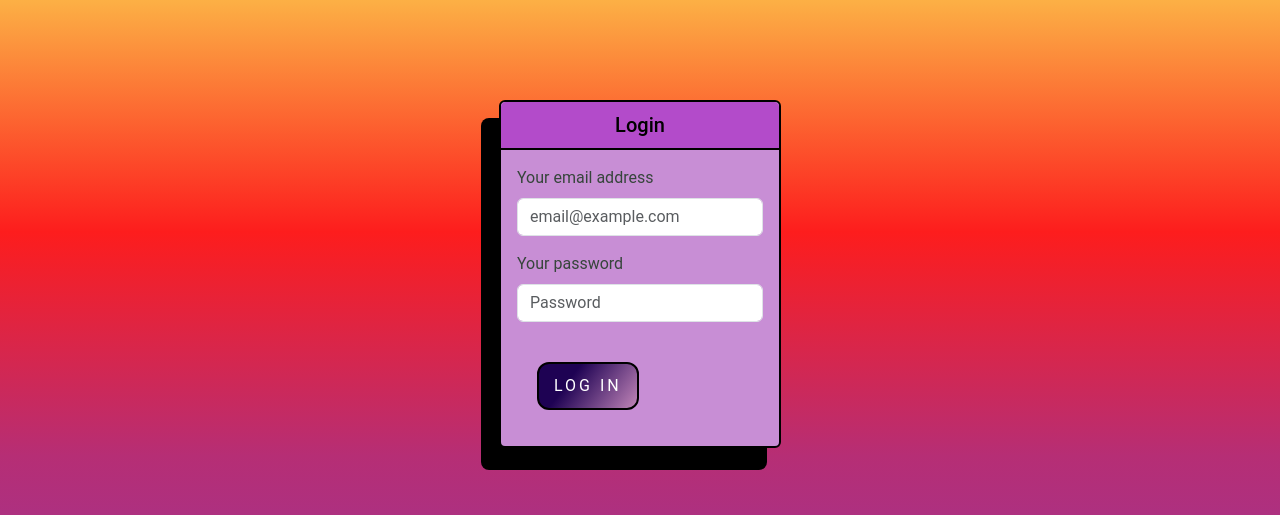
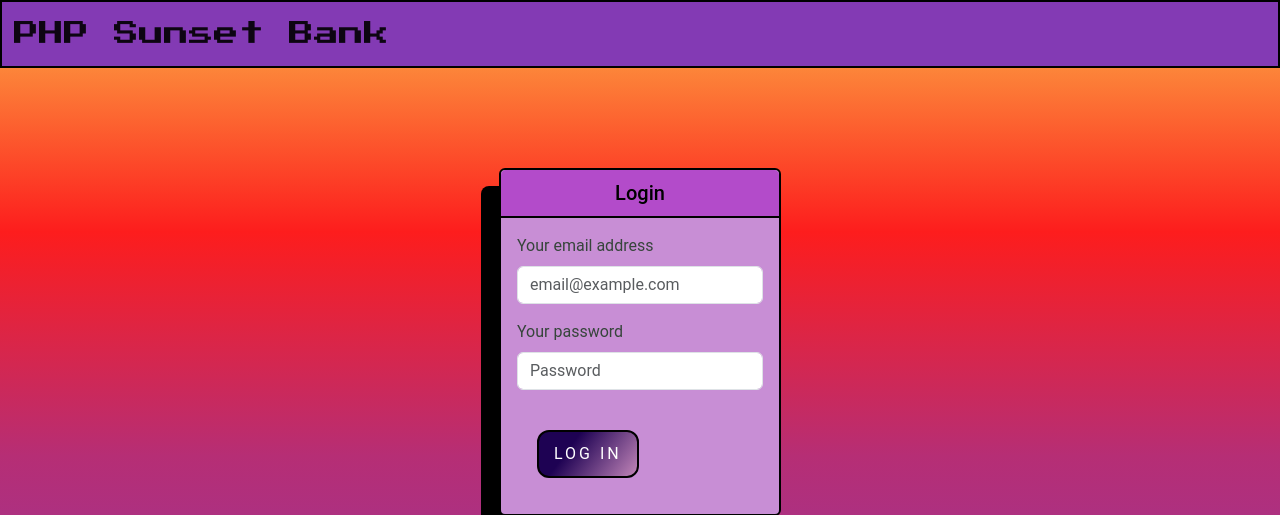
Before and after one commit to janusonyte/bankV2, a PHP site: page /login in a window 1280 px wide. Shown: the top 515 px of the page. Run offline with PHP 8.4, Linux system fonts and the light colour scheme.

Commit message:
fixed top.php

```diff
--- a/views/top.php
+++ b/views/top.php
@@ -13,9 +13,9 @@
     <!-- <link rel="stylesheet" href="app.css"> -->
     <link rel="stylesheet" href="../../app.css">
 </head>
+<?php require __DIR__ . "/header.php" ?>
+<?php if (!isset($inLogin)) : ?>
 
-<?php if (!isset($inLogin)) : ?>
-<?php require __DIR__ . "/header.php" ?>
 <?php endif ?>
 <?php require_once 'Messages.php' ?>
 
```
